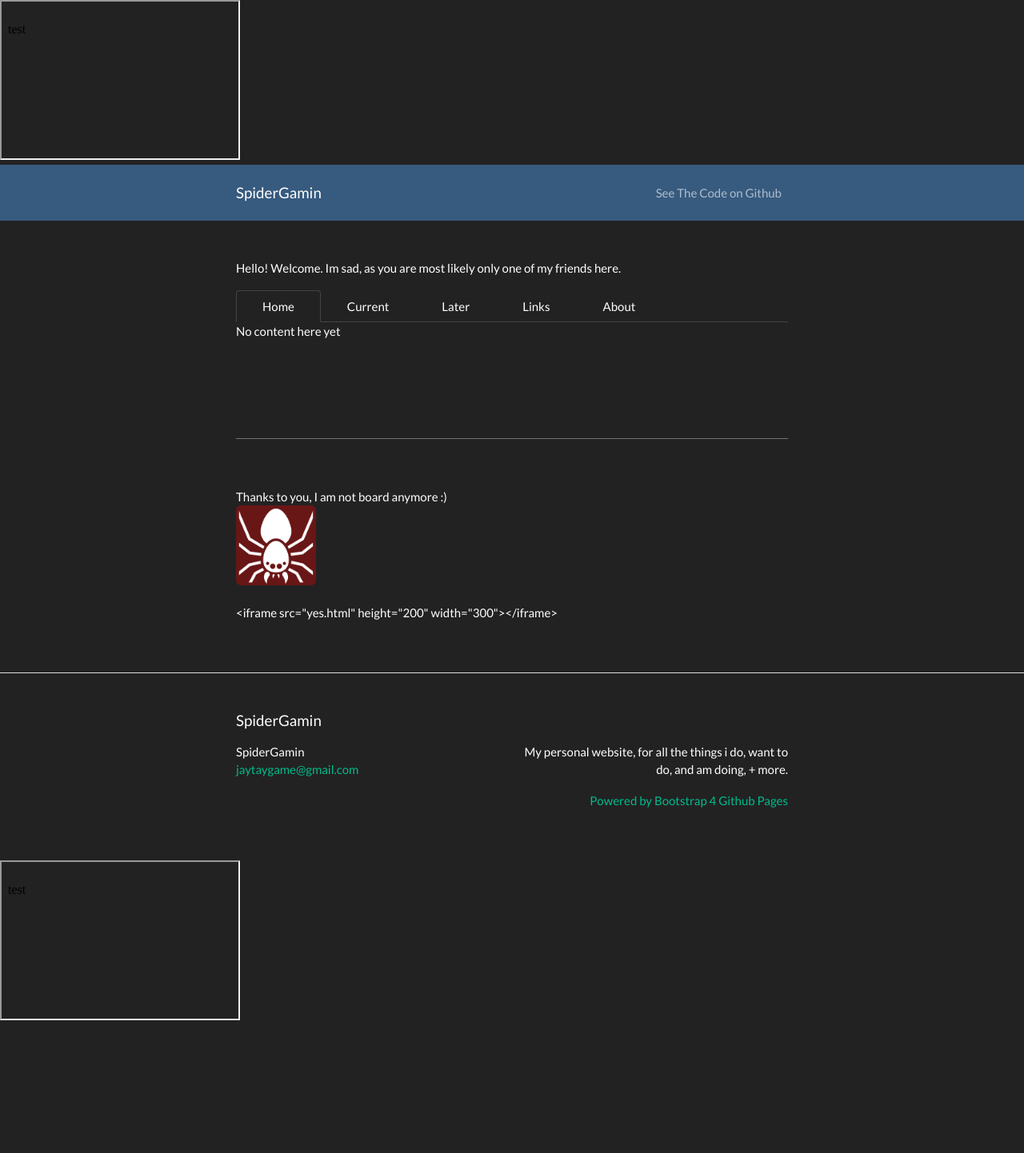
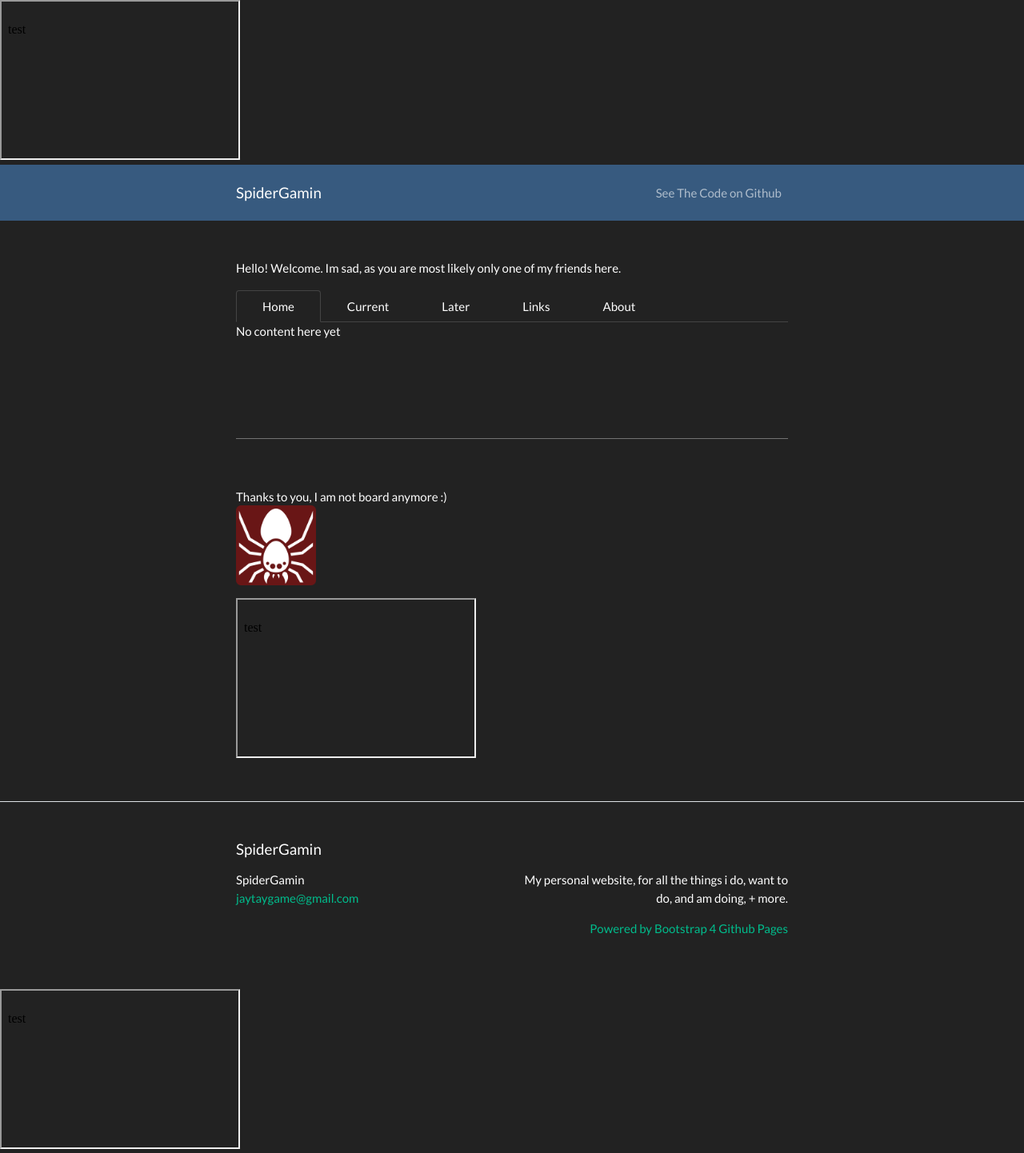
Before and after one commit to insberr/insberr.github.io, a Jekyll site: the page built from index.md, in a window 1280 px wide. Shown: the whole page at 80% size. Built offline with Jekyll 4.4.1, drawn with Linux system fonts in a browser that asks for light colours; our own code applies the rules of GitHub Pages for plain Markdown files; before the commit the page ends 1282 px from its top, so only the background shows below that.

Commit message:
Update index.md

```diff
--- a/index.md
+++ b/index.md
@@ -67,4 +67,4 @@ Hello! Welcome. Im sad, as you are most likely only one of my friends here.
 <br>Thanks to you, I am not board anymore :)
 <br><img src="spidergaminfavicon.png" alt="Site favicon" width="100" height="100">
 <br>
-<br><iframe src="yes.html" height="200" width="300"></iframe>
+<iframe src="yes.html" height="200" width="300"></iframe>
```
